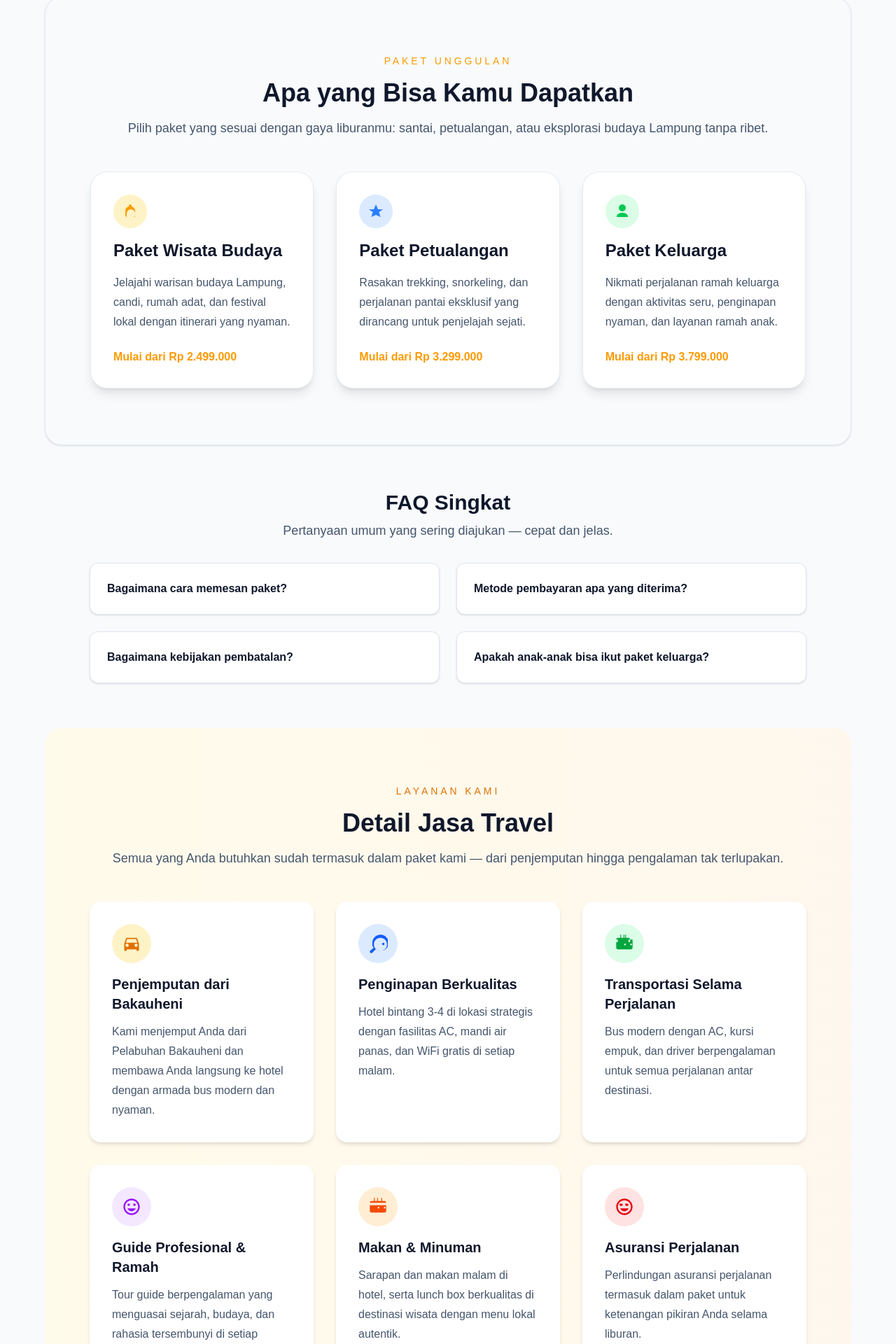
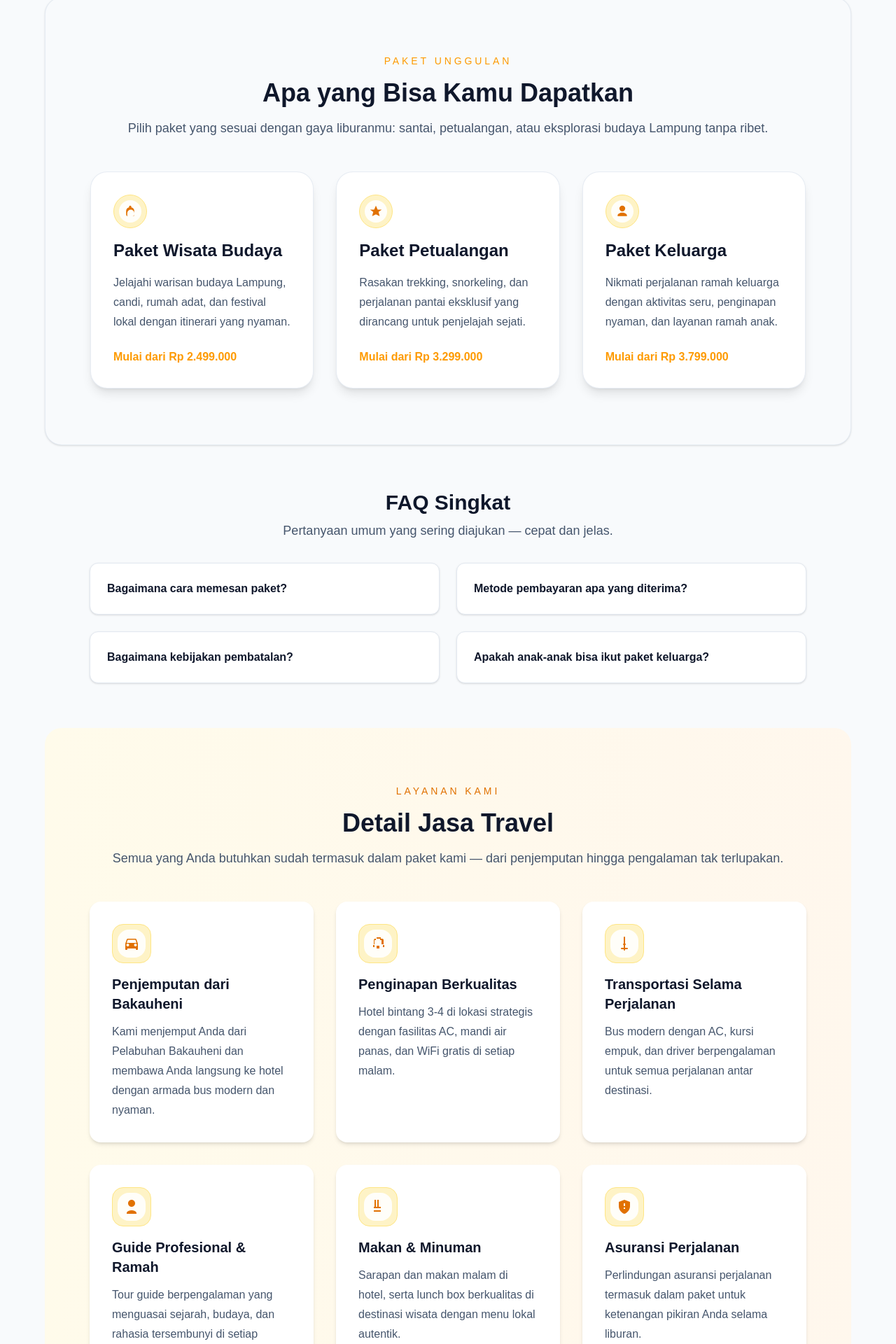
Before and after one commit to Nafiz-547/TI-WEB-24A-ShuangXi, a Next.js app in the folder siger-trip/: page /tentang_kami in a window 1280 px wide. Shown: the part 1749-3669 px from the top of the page at 70% size. Built offline with nearby package versions, Linux system fonts and the light colour scheme.

Commit message:
akmal : mengubah tampilan dan warna icon

```diff
--- a/siger-trip/app/tentang_kami/page.tsx
+++ b/siger-trip/app/tentang_kami/page.tsx
@@ -120,10 +120,12 @@ export default function AboutPage() {
 
         <div className="grid gap-8 lg:grid-cols-3">
           <div className="rounded-3xl bg-white p-8 shadow-lg border border-slate-200/80">
-            <div className="mb-4 inline-flex items-center justify-center w-12 h-12 rounded-full bg-amber-100 text-amber-500">
-              <svg xmlns="http://www.w3.org/2000/svg" className="w-6 h-6" viewBox="0 0 24 24" fill="currentColor" aria-hidden="true">
+            <div className="mb-4 inline-flex items-center justify-center w-12 h-12 rounded-full bg-amber-100 text-amber-600 border border-amber-200">
+              <div className="flex items-center justify-center w-8 h-8 rounded-2xl bg-white/90">
+                <svg xmlns="http://www.w3.org/2000/svg" className="w-5 h-5" viewBox="0 0 24 24" fill="currentColor" aria-hidden="true">
                   <path d="M12 2a2 2 0 0 0-2 2v1.07A7 7 0 0 0 5 12v5a3 3 0 0 0 3 3h8a3 3 0 0 0 3-3v-5a7 7 0 0 0-5-6.93V4a2 2 0 0 0-2-2zM8 20a1 1 0 0 1-1-1v-4a6 6 0 0 1 12 0v4a1 1 0 0 1-1 1H8z" />
                 </svg>
+              </div>
             </div>
             <h3 className="text-2xl font-semibold text-slate-900 mb-4">Paket Wisata Budaya</h3>
             <p className="text-slate-600 leading-7 mb-6">Jelajahi warisan budaya Lampung, candi, rumah adat, dan festival lokal dengan itinerari yang nyaman.</p>
@@ -133,10 +135,12 @@ export default function AboutPage() {
           </div>
 
           <div className="rounded-3xl bg-white p-8 shadow-lg border border-slate-200/80">
-            <div className="mb-4 inline-flex items-center justify-center w-12 h-12 rounded-full bg-blue-100 text-blue-500">
-              <svg xmlns="http://www.w3.org/2000/svg" className="w-6 h-6" viewBox="0 0 24 24" fill="currentColor" aria-hidden="true">
+            <div className="mb-4 inline-flex items-center justify-center w-12 h-12 rounded-full bg-amber-100 text-amber-600 border border-amber-200">
+              <div className="flex items-center justify-center w-8 h-8 rounded-2xl bg-white/90">
+                <svg xmlns="http://www.w3.org/2000/svg" className="w-5 h-5" viewBox="0 0 24 24" fill="currentColor" aria-hidden="true">
                   <path d="M12 2l3 7h7l-5.5 4 2 7L12 17l-6.5 3 2-7L2 9h7z" />
                 </svg>
+              </div>
             </div>
             <h3 className="text-2xl font-semibold text-slate-900 mb-4">Paket Petualangan</h3>
             <p className="text-slate-600 leading-7 mb-6">Rasakan trekking, snorkeling, dan perjalanan pantai eksklusif yang dirancang untuk penjelajah sejati.</p>
@@ -146,10 +150,12 @@ export default function AboutPage() {
           </div>
 
           <div className="rounded-3xl bg-white p-8 shadow-lg border border-slate-200/80">
-            <div className="mb-4 inline-flex items-center justify-center w-12 h-12 rounded-full bg-green-100 text-green-500">
-              <svg xmlns="http://www.w3.org/2000/svg" className="w-6 h-6" viewBox="0 0 24 24" fill="currentColor" aria-hidden="true">
+            <div className="mb-4 inline-flex items-center justify-center w-12 h-12 rounded-full bg-amber-100 text-amber-600 border border-amber-200">
+              <div className="flex items-center justify-center w-8 h-8 rounded-2xl bg-white/90">
+                <svg xmlns="http://www.w3.org/2000/svg" className="w-5 h-5" viewBox="0 0 24 24" fill="currentColor" aria-hidden="true">
                   <path d="M12 12a5 5 0 1 0 0-10 5 5 0 0 0 0 10zm0 2c-4 0-8 2-8 5v1h16v-1c0-3-4-5-8-5z" />
                 </svg>
+              </div>
             </div>
             <h3 className="text-2xl font-semibold text-slate-900 mb-4">Paket Keluarga</h3>
             <p className="text-slate-600 leading-7 mb-6">Nikmati perjalanan ramah keluarga dengan aktivitas seru, penginapan nyaman, dan layanan ramah anak.</p>
@@ -197,10 +203,12 @@ export default function AboutPage() {
 
         <div className="grid gap-8 sm:grid-cols-2 lg:grid-cols-3">
           <div className="rounded-2xl bg-white p-8 shadow-md hover:shadow-xl transition-all duration-300 transform hover:scale-105">
-            <div className="mb-4 inline-flex items-center justify-center w-14 h-14 rounded-full bg-amber-100 text-amber-600">
-              <svg xmlns="http://www.w3.org/2000/svg" className="w-7 h-7" viewBox="0 0 24 24" fill="currentColor">
+            <div className="mb-4 inline-flex items-center justify-center w-14 h-14 rounded-2xl bg-amber-100 text-amber-600 border border-amber-200">
+              <div className="flex items-center justify-center w-10 h-10 rounded-2xl bg-white/90">
+                <svg xmlns="http://www.w3.org/2000/svg" className="w-6 h-6" viewBox="0 0 24 24" fill="currentColor">
                   <path d="M18.92 6.01C18.72 5.42 18.16 5 17.5 5h-11c-.66 0-1.22.42-1.42 1.01L3 12v8c0 .55.45 1 1 1h1c.55 0 1-.45 1-1v-1h12v1c0 .55.45 1 1 1h1c.55 0 1-.45 1-1v-8l-2.08-5.99zM6.5 16c-1.1 0-2-.9-2-2s.9-2 2-2 2 .9 2 2-.9 2-2 2zm11 0c-1.1 0-2-.9-2-2s.9-2 2-2 2 .9 2 2-.9 2-2 2zM5 11l1.5-4.5h11L19 11H5z" />
                 </svg>
+              </div>
             </div>
             <h3 className="text-xl font-semibold text-slate-900 mb-3">Penjemputan dari Bakauheni</h3>
             <p className="text-slate-600 leading-7">
@@ -209,10 +217,12 @@ export default function AboutPage() {
           </div>
 
           <div className="rounded-2xl bg-white p-8 shadow-md hover:shadow-xl transition-all duration-300 transform hover:scale-105">
-            <div className="mb-4 inline-flex items-center justify-center w-14 h-14 rounded-full bg-blue-100 text-blue-600">
-              <svg xmlns="http://www.w3.org/2000/svg" className="w-7 h-7" viewBox="0 0 24 24" fill="currentColor">
-                <path d="M5 13c0 1.65.67 3.15 1.76 4.24L2.5 20.5c-.71.71-.71 1.86 0 2.57.71.71 1.86.71 2.57 0l4.26-4.26C11.85 20.33 13.35 21 15 21c5.52 0 10-4.48 10-10S20.52 1 15 1 5 5.48 5 11zm10-8c4.41 0 8 3.59 8 8s-3.59 8-8 8-8-3.59-8-8 3.59-8 8-8zm3.5 9c.83 0 1.5-.67 1.5-1.5S19.33 11 18.5 11 17 11.67 17 12.5s.67 1.5 1.5 1.5z" />
+            <div className="mb-4 inline-flex items-center justify-center w-14 h-14 rounded-2xl bg-amber-100 text-amber-600 border border-amber-200">
+              <div className="flex items-center justify-center w-10 h-10 rounded-2xl bg-white/90">
+                <svg xmlns="http://www.w3.org/2000/svg" className="w-6 h-6" viewBox="0 0 24 24" fill="currentColor">
+                  <path d="M7 13h10V7h-2V5H9v2H7v6zm-1 0V7a2 2 0 0 1 2-2h2V3h6v2h2a2 2 0 0 1 2 2v6H6zm4 2h4v4H10v-4zm-5 2v-3h2v3H5zm14 0v-3h2v3h-2z" />
                 </svg>
+              </div>
             </div>
             <h3 className="text-xl font-semibold text-slate-900 mb-3">Penginapan Berkualitas</h3>
             <p className="text-slate-600 leading-7">
@@ -221,10 +231,14 @@ export default function AboutPage() {
           </div>
 
           <div className="rounded-2xl bg-white p-8 shadow-md hover:shadow-xl transition-all duration-300 transform hover:scale-105">
-            <div className="mb-4 inline-flex items-center justify-center w-14 h-14 rounded-full bg-green-100 text-green-600">
-              <svg xmlns="http://www.w3.org/2000/svg" className="w-7 h-7" viewBox="0 0 24 24" fill="currentColor">
-                <path d="M11.99 5V1h-1v4H8.01V1H7v4H4c-1.1 0-2 .9-2 2v3h2V7h13v3h2V7c0-1.1-.9-2-2-2h-3V1h-1v4zm8.23 7c-.58 0-1.05.47-1.05 1.05 0 .58.47 1.05 1.05 1.05.58 0 1.05-.47 1.05-1.05 0-.58-.47-1.05-1.05-1.05zm-7.52 0c-.58 0-1.05.47-1.05 1.05 0 .58.47 1.05 1.05 1.05.58 0 1.05-.47 1.05-1.05 0-.58-.47-1.05-1.05-1.05zM2 7h20v10c0 1.1-.9 2-2 2H4c-1.1 0-2-.9-2-2V7z" />
+            <div className="mb-4 inline-flex items-center justify-center w-14 h-14 rounded-2xl bg-amber-100 text-amber-600 border border-amber-200">
+              <div className="flex items-center justify-center w-10 h-10 rounded-2xl bg-white/90">
+                <svg xmlns="http://www.w3.org/2000/svg" className="w-6 h-6" viewBox="0 0 24 24" fill="none" stroke="currentColor" strokeWidth="2" strokeLinecap="round" strokeLinejoin="round">
+                  <path d="M12 3v18" />
+                  <path d="M8 19h8" />
+                  <path d="M11 13h2" />
                 </svg>
+              </div>
             </div>
             <h3 className="text-xl font-semibold text-slate-900 mb-3">Transportasi Selama Perjalanan</h3>
             <p className="text-slate-600 leading-7">
@@ -233,10 +247,12 @@ export default function AboutPage() {
           </div>
 
           <div className="rounded-2xl bg-white p-8 shadow-md hover:shadow-xl transition-all duration-300 transform hover:scale-105">
-            <div className="mb-4 inline-flex items-center justify-center w-14 h-14 rounded-full bg-purple-100 text-purple-600">
-              <svg xmlns="http://www.w3.org/2000/svg" className="w-7 h-7" viewBox="0 0 24 24" fill="currentColor">
-                <path d="M12 2C6.48 2 2 6.48 2 12s4.48 10 10 10 10-4.48 10-10S17.52 2 12 2zm0 18c-4.41 0-8-3.59-8-8s3.59-8 8-8 8 3.59 8 8-3.59 8-8 8zm3.5-9c.83 0 1.5-.67 1.5-1.5S16.33 8 15.5 8 14 8.67 14 9.5s.67 1.5 1.5 1.5zm-7 0c.83 0 1.5-.67 1.5-1.5S9.33 8 8.5 8 7 8.67 7 9.5 7.67 11 8.5 11zm3.5 6.5c2.33 0 4.31-1.46 5.11-3.5H6.89c.8 2.04 2.78 3.5 5.11 3.5z" />
+            <div className="mb-4 inline-flex items-center justify-center w-14 h-14 rounded-2xl bg-amber-100 text-amber-600 border border-amber-200">
+              <div className="flex items-center justify-center w-10 h-10 rounded-2xl bg-white/90">
+                <svg xmlns="http://www.w3.org/2000/svg" className="w-6 h-6" viewBox="0 0 24 24" fill="currentColor">
+                  <path d="M12 12c2.761 0 5-2.239 5-5s-2.239-5-5-5-5 2.239-5 5 2.239 5 5 5zm-7 9c0-2.761 4.477-4 7-4s7 1.239 7 4v1H5v-1z" />
                 </svg>
+              </div>
             </div>
             <h3 className="text-xl font-semibold text-slate-900 mb-3">Guide Profesional & Ramah</h3>
             <p className="text-slate-600 leading-7">
@@ -245,10 +261,12 @@ export default function AboutPage() {
           </div>
 
           <div className="rounded-2xl bg-white p-8 shadow-md hover:shadow-xl transition-all duration-300 transform hover:scale-105">
-            <div className="mb-4 inline-flex items-center justify-center w-14 h-14 rounded-full bg-orange-100 text-orange-600">
-              <svg xmlns="http://www.w3.org/2000/svg" className="w-7 h-7" viewBox="0 0 24 24" fill="currentColor">
-                <path d="M11.99 5V1h-1v4H8.01V1H7v4H4c-1.1 0-2 .9-2 2v3h20V7c0-1.1-.9-2-2-2h-3V1h-1v4zm8.23 7c-.58 0-1.05.47-1.05 1.05 0 .58.47 1.05 1.05 1.05.58 0 1.05-.47 1.05-1.05 0-.58-.47-1.05-1.05-1.05zm-7.52 0c-.58 0-1.05.47-1.05 1.05 0 .58.47 1.05 1.05 1.05.58 0 1.05-.47 1.05-1.05 0-.58-.47-1.05-1.05-1.05zM2 7h20v10c0 1.1-.9 2-2 2H4c-1.1 0-2-.9-2-2V7z" />
+            <div className="mb-4 inline-flex items-center justify-center w-14 h-14 rounded-2xl bg-amber-100 text-amber-600 border border-amber-200">
+              <div className="flex items-center justify-center w-10 h-10 rounded-2xl bg-white/90">
+                <svg xmlns="http://www.w3.org/2000/svg" className="w-6 h-6" viewBox="0 0 24 24" fill="currentColor">
+                  <path d="M7 2h2v11H7V2zm4 0h2v11h-2V2zm-5 15h10v2H6v-2zm0-5h10v2H6v-2z" />
                 </svg>
+              </div>
             </div>
             <h3 className="text-xl font-semibold text-slate-900 mb-3">Makan & Minuman</h3>
             <p className="text-slate-600 leading-7">
@@ -257,10 +275,12 @@ export default function AboutPage() {
           </div>
 
           <div className="rounded-2xl bg-white p-8 shadow-md hover:shadow-xl transition-all duration-300 transform hover:scale-105">
-            <div className="mb-4 inline-flex items-center justify-center w-14 h-14 rounded-full bg-red-100 text-red-600">
-              <svg xmlns="http://www.w3.org/2000/svg" className="w-7 h-7" viewBox="0 0 24 24" fill="currentColor">
-                <path d="M12 2C6.48 2 2 6.48 2 12s4.48 10 10 10 10-4.48 10-10S17.52 2 12 2zm0 18c-4.41 0-8-3.59-8-8s3.59-8 8-8 8 3.59 8 8-3.59 8-8 8zm3.5-9c.83 0 1.5-.67 1.5-1.5S15.33 8 14.5 8 13 8.67 13 9.5s.67 1.5 1.5 1.5zm-7 0c.83 0 1.5-.67 1.5-1.5S8.33 8 7.5 8 6 8.67 6 9.5 6.67 11 7.5 11zm3.5 6.5c2.33 0 4.31-1.46 5.11-3.5H6.89c.8 2.04 2.78 3.5 5.11 3.5z" />
+            <div className="mb-4 inline-flex items-center justify-center w-14 h-14 rounded-2xl bg-amber-100 text-amber-600 border border-amber-200">
+              <div className="flex items-center justify-center w-10 h-10 rounded-2xl bg-white/90">
+                <svg xmlns="http://www.w3.org/2000/svg" className="w-6 h-6" viewBox="0 0 24 24" fill="currentColor">
+                  <path d="M12 2L4 5v6c0 5.25 3.75 9.74 8 11 4.25-1.26 8-5.75 8-11V5l-8-3zm1 13h-2v-2h2v2zm0-4h-2V7h2v4z" />
                 </svg>
+              </div>
             </div>
             <h3 className="text-xl font-semibold text-slate-900 mb-3">Asuransi Perjalanan</h3>
             <p className="text-slate-600 leading-7">
```
Lines whose indentation alone changed are shown as unchanged.
